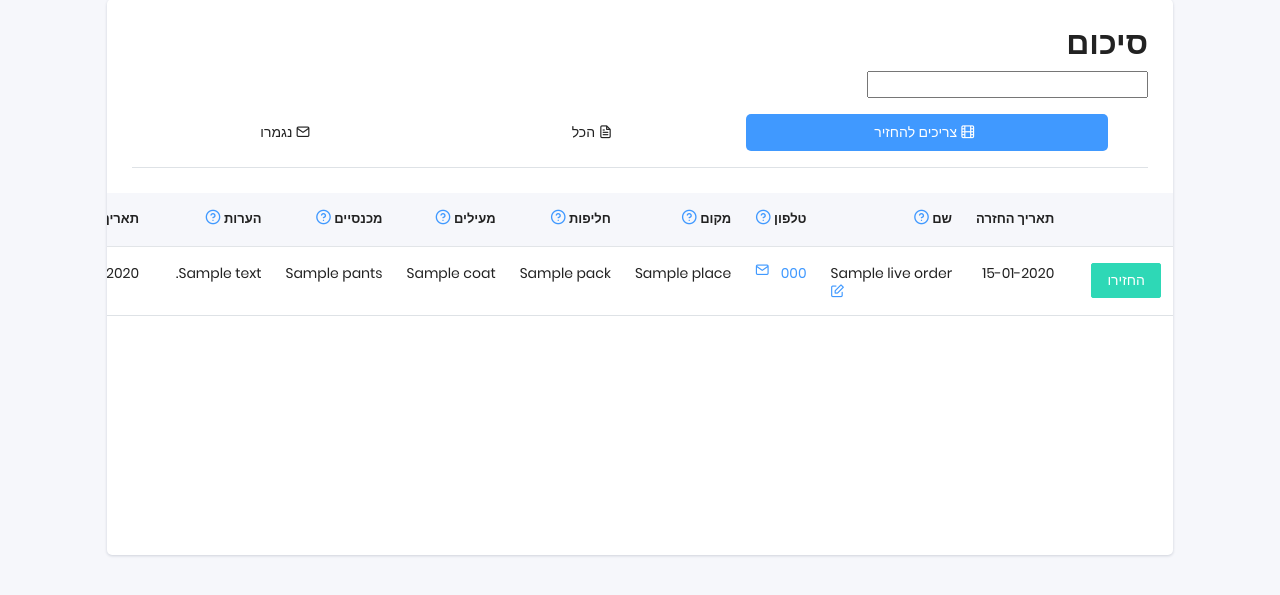
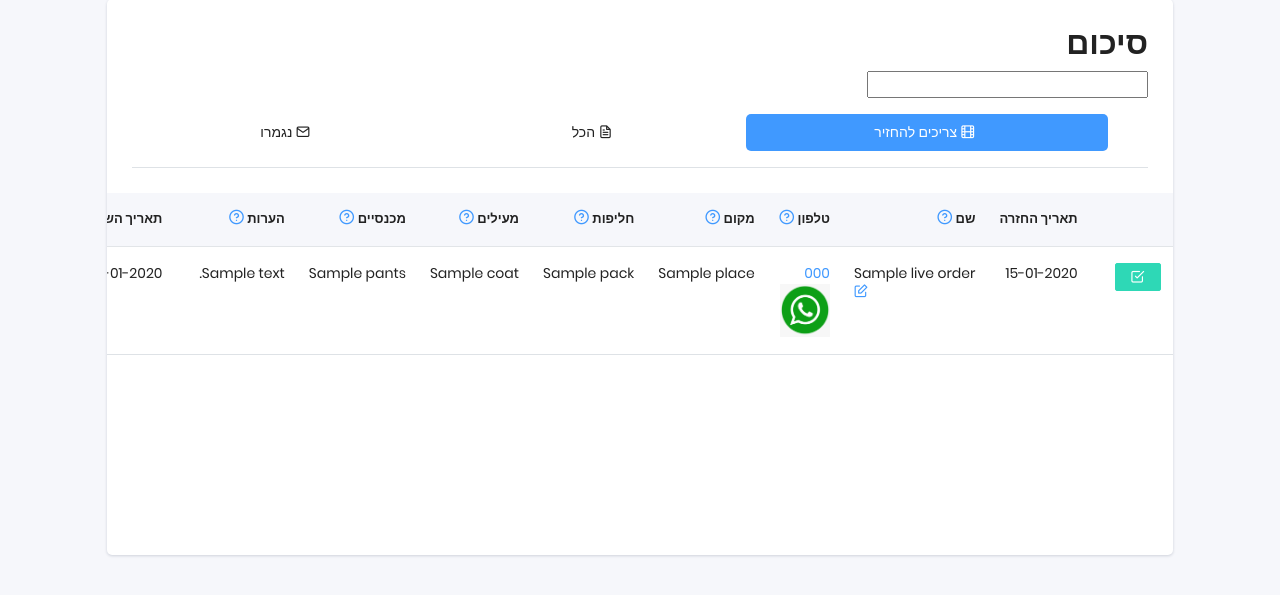
Before and after one commit to eilam20/ski, a Django app: template apps/templates/home/index.html in a window 1280 px wide. Shown: the part 167-762 px from the top of the page. Run offline with Django 4.2, Linux system fonts and the light colour scheme; the template is opened without the code that fills it: most values are stand-ins (such as "Sample title", 1, 10 or a date in 2020); some libraries are stand-ins or nearby versions.

Commit message:
whatssapp

```diff
--- a/apps/templates/home/index.html
+++ b/apps/templates/home/index.html
@@ -100,7 +100,7 @@
 
                                                             <form action="{% url 'order-done' r.pk %}" method="post"  onClick="return confirm('בטוח לאשר את ההחזרה ל-{{ r.name }}-{{ r.phone }}?')">
                                                                 {% csrf_token %}
-                                                                <button class="btn btn-success" type="submit">החזירו</button>
+                                                                <button class="btn btn-success" type="submit"><i class="feather icon-check-square float-start"></i></button>
                                                             </form>
                                                         </span>
                                                         </td>
@@ -110,7 +110,8 @@
 
                                                         </td>
                                                         <td><a href="tel:{{ r.phone  }}">{{ r.phone|default_if_none:''  }}</a>
-                                                            <a href="https://wa.me/972{{  r.phone|slice:"1:" }}" target="_blank"><i class="feather icon-mail float-start"></i></a>
+                                                            <br>
+                                                            <a href="https://wa.me/972{{  r.phone|slice:"1:" }}" target="_blank"><img src="/static/assets/images/whatsapp.png" width="50" alt="" class="logo-thumb"></a>
 
                                                         </td>
                                                         <td>{{ r.place|default_if_none:''  }}
@@ -159,7 +160,8 @@
 
                                                         </td>
                                                         <td><a href="tel:{{ r.phone  }}">{{ r.phone|default_if_none:''  }}</a>
-                                                            <a href="https://wa.me/972{{  r.phone|slice:"1:" }}" target="_blank"><i class="feather icon-mail float-start"></i></a>
+                                                            <br>
+                                                            <a href="https://wa.me/972{{  r.phone|slice:"1:" }}" target="_blank"><img src="/static/assets/images/whatsapp.png" width="50" alt="" class="logo-thumb"></a>
 
                                                         </td>
                                                         </td>
@@ -210,7 +212,8 @@
 
                                                         </td>
                                                         <td><a href="tel:{{ r.phone  }}">{{ r.phone|default_if_none:''  }}</a>
-                                                            <a href="https://wa.me/972{{  r.phone|slice:"1:" }}" target="_blank"><i class="feather icon-mail float-start"></i></a>
+                                                            <br>
+                                                            <a href="https://wa.me/972{{  r.phone|slice:"1:" }}" target="_blank"><img src="/static/assets/images/whatsapp.png" width="50" alt="" class="logo-thumb"></a>
 
                                                         </td>
                                                         </td>
```
Also changed, not shown: apps/static/assets/images/whatsapp.png (added).
